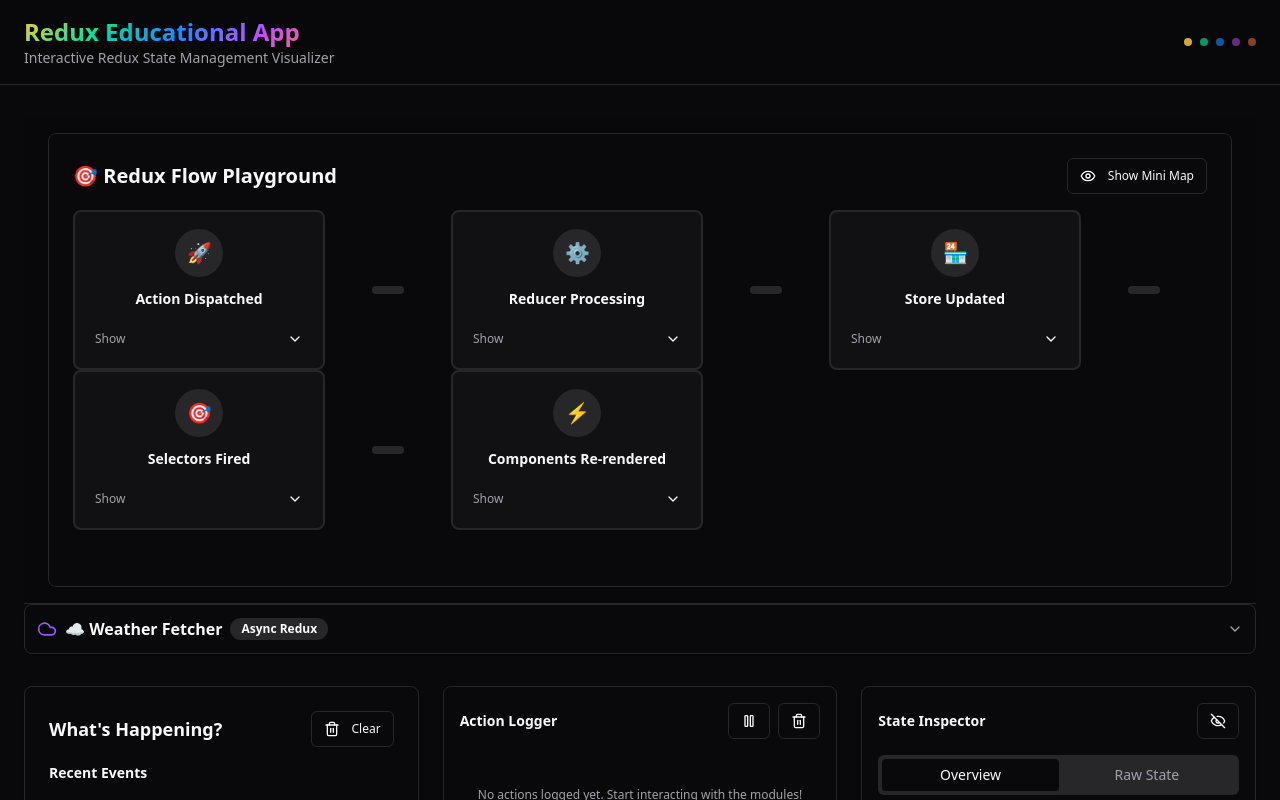
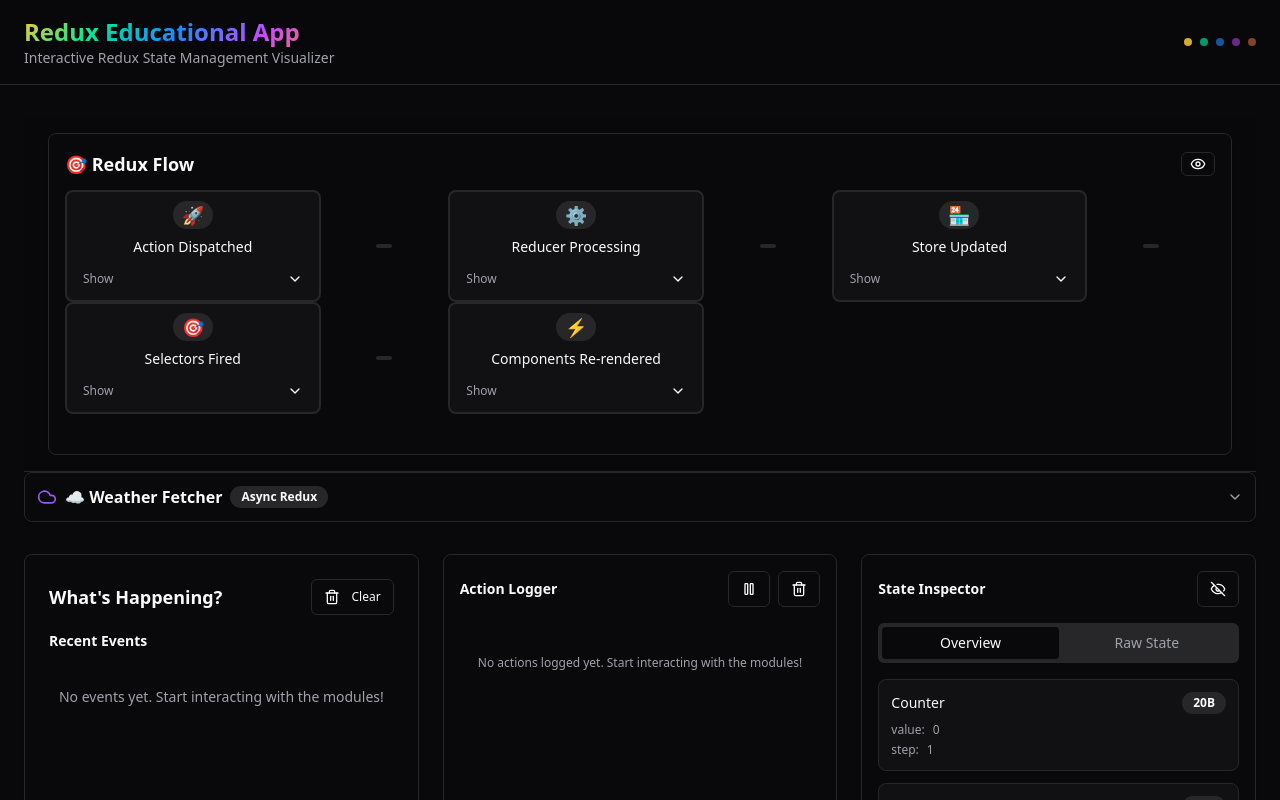
Before and after one commit to boulaajaj/state-flow-trainer, a React (Vite) app: page / in a window 1280 px wide. Shown: the top 800 px of the page. Built offline with nearby package versions, Linux system fonts and the light colour scheme.

Commit message:
Fix Redux Flow layout on small screens
Adjusted Redux Flow Playground elements and container size for better spacing and responsiveness on smaller screens.

```diff
--- a/src/features/reduxFlow/components/EnhancedFlowVisualizer.tsx
+++ b/src/features/reduxFlow/components/EnhancedFlowVisualizer.tsx
@@ -144,10 +144,10 @@ const StepCard: React.FC<StepCardProps> = ({ step, index, isActive, currentEvent
         />
       )}
 
-      <div className="p-2 sm:p-3 lg:p-4 h-full flex flex-col items-center justify-center text-center">
+      <div className="p-1 sm:p-2 lg:p-3 h-full flex flex-col items-center justify-center text-center">
         {/* Icon */}
         <div className={`
-          w-8 h-8 sm:w-10 sm:h-10 lg:w-12 lg:h-12 rounded-full flex items-center justify-center text-sm sm:text-lg lg:text-xl mb-2 sm:mb-3
+          w-5 h-5 sm:w-7 sm:h-7 lg:w-10 lg:h-10 rounded-full flex items-center justify-center text-xs sm:text-sm lg:text-lg mb-1 sm:mb-2
           ${isActive
             ? `bg-${step.color} text-white`
             : hasEvents
@@ -159,15 +159,15 @@ const StepCard: React.FC<StepCardProps> = ({ step, index, isActive, currentEvent
         </div>
 
         {/* Title */}
-        <h4 className={`font-semibold text-center leading-tight mb-1 sm:mb-2 ${isActive ? `text-${step.color}` : 'text-foreground'}`}>
-          <span className="hidden lg:block text-sm">{step.label}</span>
-          <span className="hidden sm:block lg:hidden text-xs">{step.label.split(' ')[0]}</span>
-          <span className="sm:hidden text-xs">{step.label.split(' ')[0]}</span>
+        <h4 className={`font-medium text-center leading-tight text-2xs sm:text-xs lg:text-sm ${isActive ? `text-${step.color}` : 'text-foreground'}`}>
+          <span className="hidden lg:block">{step.label}</span>
+          <span className="hidden sm:block lg:hidden">{step.label.split(' ')[0]}</span>
+          <span className="sm:hidden">{step.label.split(' ')[0]}</span>
         </h4>
 
         {/* Event count badge */}
         {hasEvents && (
-          <Badge variant="outline" className="text-xs mb-2 hidden sm:block">
+          <Badge variant="outline" className="text-2xs h-4 px-1 mt-1 hidden sm:block">
             {stepEvents.length}
           </Badge>
         )}
@@ -260,31 +260,30 @@ export const EnhancedFlowVisualizer: React.FC = () => {
   const [showMiniMap, setShowMiniMap] = useState(false);
 
   return (
-    <Card className="p-2 sm:p-4 lg:p-6 bg-card border-border">
-      <div className="flex items-center justify-between mb-2 sm:mb-3 lg:mb-4">
-        <h3 className="text-sm sm:text-lg lg:text-xl font-semibold text-foreground">
-          🎯 <span className="hidden sm:inline">Redux Flow Playground</span><span className="sm:hidden">Redux Flow</span>
+    <Card className="p-1 sm:p-2 lg:p-4 bg-card border-border">
+      <div className="flex items-center justify-between mb-1 sm:mb-2 lg:mb-3">
+        <h3 className="text-xs sm:text-sm lg:text-lg font-semibold text-foreground">
+          🎯 <span className="hidden sm:inline">Redux Flow</span><span className="sm:hidden">Flow</span>
         </h3>
-        <div className="flex gap-2">
+        <div className="flex gap-1">
           <Button
             variant="outline"
             size="sm"
             onClick={() => setShowMiniMap(!showMiniMap)}
-            className="text-xs hidden lg:flex"
+            className="text-xs h-6 px-2 hidden lg:flex"
           >
-            <Eye className="w-3 h-3 mr-1" />
-            {showMiniMap ? 'Hide' : 'Show'} Mini Map
+            <Eye className="w-3 h-3" />
           </Button>
         </div>
       </div>
 
       {/* Animated flow line */}
-      <div className="relative mb-4 sm:mb-6 lg:mb-8">
+      <div className="relative mb-2 sm:mb-3 lg:mb-6">
         <div className="grid grid-cols-9 gap-0 items-center">
           {flowSteps.map((step, index) => (
             <React.Fragment key={step.id}>
               {/* Step Card - takes 2 columns */}
-              <div className="col-span-2 h-32 sm:h-36 lg:h-40">
+              <div className="col-span-2 h-16 sm:h-20 lg:h-28">
                 <StepCard
                   step={step}
                   index={index}
@@ -298,7 +297,7 @@ export const EnhancedFlowVisualizer: React.FC = () => {
               {index < flowSteps.length - 1 && (
                 <div className="col-span-1 flex justify-center">
                   <motion.div
-                    className="w-4 sm:w-6 lg:w-8 h-1 sm:h-1.5 lg:h-2 bg-gradient-to-r from-muted via-muted to-muted relative overflow-hidden rounded-full"
+                    className="w-1 sm:w-2 lg:w-4 h-0.5 sm:h-0.5 lg:h-1 bg-gradient-to-r from-muted via-muted to-muted relative overflow-hidden rounded-full"
                     initial={{ scaleX: 0 }}
                     animate={{ scaleX: 1 }}
                     transition={{ duration: 0.5, delay: index * 0.1 }}
```
